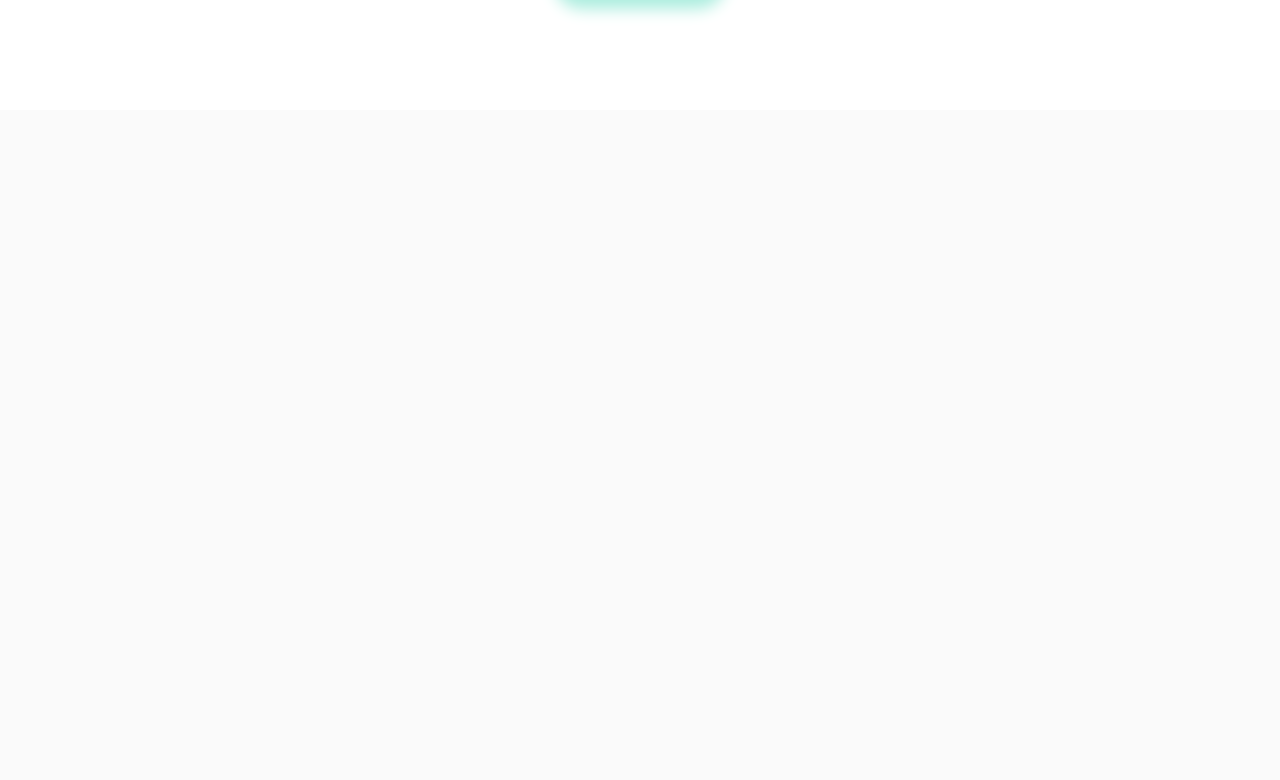
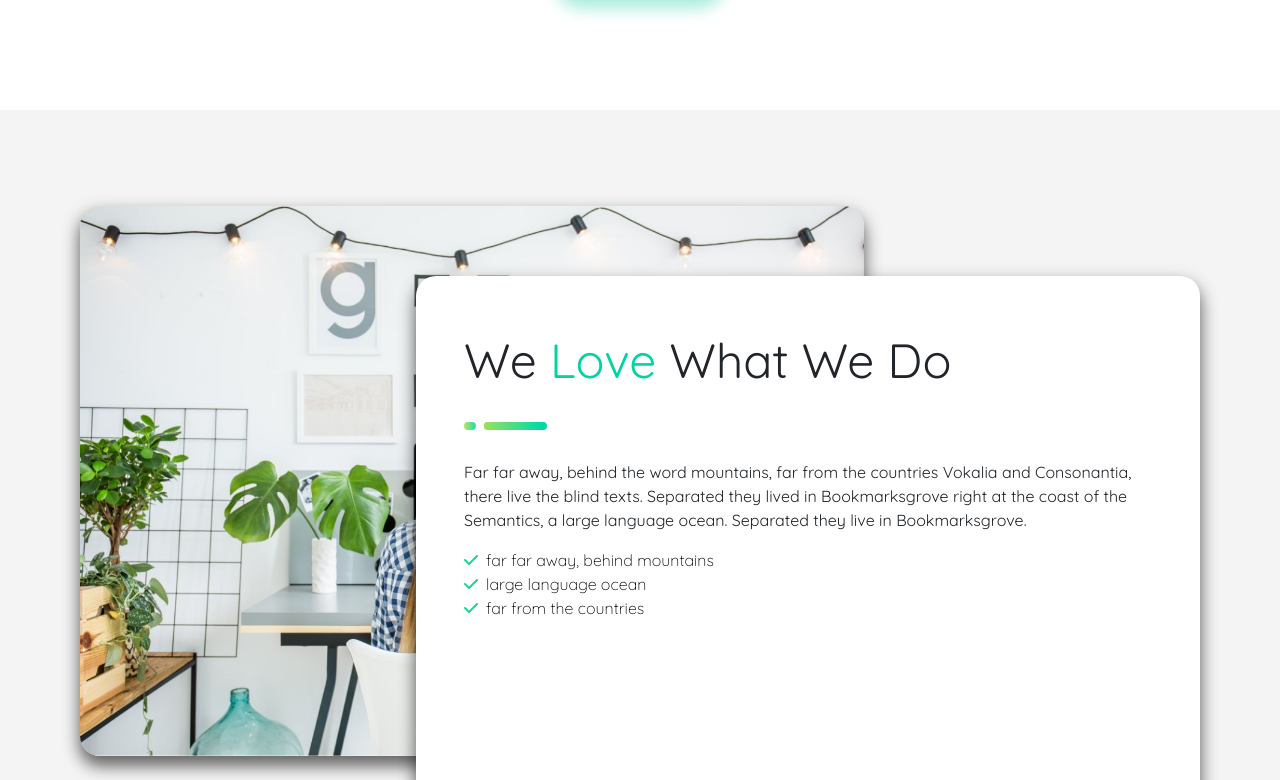
Before and after one commit to CosimoA/proj-html-vuejs, a Vue app: page / in a window 1280 px wide. Shown: the part 5080-5860 px from the top of the page. Built offline with nearby package versions, Linux system fonts and the light colour scheme.

Commit message:
add: added home.scss path and user number section

```diff
--- a/src/pages/Home.vue
+++ b/src/pages/Home.vue
@@ -263,8 +263,39 @@
                 </div>
             </div> <!--end projects-->
         </section>
-        <section style="background-color: #fafafa; margin-top: 4em; height: 720px">
+        <section style="background-color: #f4f4f4; margin-top: 4em; height: 750px">
+            <div class="user_container">
+                <div class="numbers">
 
+                </div>
+                <div class="text_love p-5">
+                    <p style=" font-size: 3em;"> We <span>Love</span> What We Do</p>
+                    <img src="/divider.svg" alt="">
+                    <p style="margin-top: 1.5em;">
+                        Far far away, behind the word mountains, far from the countries Vokalia and Consonantia, there live
+                        the blind texts. Separated they lived in Bookmarksgrove right at the coast of the Semantics, a large
+                        language ocean. Separated they live in Bookmarksgrove.
+                    </p>
+                    <div class="checked">
+                        <i class="fa-solid fa-check me-2" style="color: #1cd595;">
+                        </i>
+                        <span style="color: #000000; font-weight: lighter;">far far away, behind mountains
+                        </span>
+                    </div>
+                    <div class="checked">
+                        <i class="fa-solid fa-check me-2" style="color: #1cd595;">
+                        </i>
+                        <span style="color: #000000; font-weight: lighter;">large language ocean
+                        </span>
+                    </div>
+                    <div class="checked">
+                        <i class="fa-solid fa-check me-2" style="color: #1cd595;">
+                        </i>
+                        <span style="color: #000000; font-weight: lighter;">far from the countries
+                        </span>
+                    </div>
+                </div>
+            </div>
         </section>
         <section style="background-color: ##f9f9f9;">
             <div class=" plan">
@@ -461,185 +492,5 @@
 </template>
 
 <style lang="scss" scoped>
-@use '../styles/partials/mixins' as *;
-
-section {
-    padding-top: 6em;
-    padding-left: 5em;
-    padding-right: 5em;
-}
-
-#elegant {
-    font-size: 2.2em;
-    text-align: center;
-    font-weight: 600;
-}
-
-h2 {
-    color: #76db6a;
-    font-weight: normal;
-    font-size: 1.3em;
-    word-spacing: 0.3em;
-}
-
-h1 {
-    font-size: 2.9em;
-    font-weight: bold;
-}
-
-span {
-    color: #00d4a2;
-}
-
-.item {
-    @include flex (wrap_b)
-}
-
-.button_read {
-    background-color: #323232;
-    border-radius: 2em;
-    padding: 0.6em;
-    text-align: center;
-    width: 10em;
-    box-shadow: 0 8px 16px 0 rgba(0, 0, 0, 0.2), 0 6px 20px 0 rgba(0, 0, 0, 0.19);
-    transition: all 0.3s ease;
-}
-
-.button_read:hover {
-    cursor: pointer;
-    background-color: #00d9a6;
-    filter: brightness(110%);
-    box-shadow: 0 8px 16px 0 rgba(0, 0, 0, 0.2), 0 6px 20px 0 #00d9a6;
-    transform: scale(0.9)
-}
-
-a {
-    text-decoration: none;
-    color: white;
-    font-size: 0.9em;
-    box-shadow: 1em;
-}
-
-li a {
-    color: black;
-    font-weight: 450;
-    padding: 0.6em;
-}
-
-li a:hover {
-    color: #00d4a2;
-    cursor: grab;
-}
-
-.prev,
-.next {
-    width: 3em;
-    height: 3em;
-    margin: 10px 0;
-    border-radius: 50%;
-    background: #ccc;
-    // position: absolute;
-    cursor: pointer;
-}
-
-.prev:hover {
-    background-color: #00d4a2;
-}
-
-.next:hover {
-    background-color: #00d4a2;
-}
-
-.item_img {
-    display: flex;
-    flex-direction: column;
-    justify-content: space-between;
-    align-items: center;
-
-}
-
-.item_img img {
-    width: 90%;
-}
-
-.button_view {
-    border-radius: 2em;
-    padding: 0.6em;
-    text-align: center;
-    width: 10em;
-    background-image: linear-gradient(to right, #8ddc63, #1cd595);
-    box-shadow: 0px 5px 16px 6px rgba(171, 237, 222, );
-    transition: all 0.3s ease;
-}
-
-.button_view:hover {
-    transition: all 0.5s ease;
-    transition: 2s;
-    background-color: #323232;
-}
-
-
-.featcard_container {
-    border-radius: 2em;
-    box-shadow: 0 10px 16px 0 rgba(0, 0, 0, 0.2), 0 6px 20px 0 rgba(0, 0, 0, 0.19);
-    background-color: #f9f9f9;
-    margin-top: 3em;
-}
-
-
-.misscard_container {
-    position: relative;
-}
-
-.box_card {
-    width: 100%;
-    height: 100%;
-    position: absolute;
-    top: 0;
-    left: 0;
-
-}
-
-.overlay {
-    z-index: 9;
-    margin: 60px 140px 30px;
-}
-
-
-.box_card img {
-    width: 80%;
-    border-radius: 20px;
-    box-shadow: 0 10px 16px 0 rgba(0, 0, 0, 0.514), 0 6px 20px 0 rgba(0, 0, 0, 0.19);
-}
-
-
-.designing {
-    background-color: #ffffff;
-    height: 100px;
-    width: 100%;
-}
-
-// // MEDIA QUERY
-
-// // Tablet
-// @media all and (min-width: 767px) {
-//     .container {
-//         max-width: 767px;
-//     }
-
-//     .item_img {
-//         flex-direction: row-reverse;
-//         justify-content: space-between;
-//         align-items: center;
-
-//     }
-
-// }
-
-// // Desktop
-// @media all and (max-width: 1024px) {
-//     .container {
-//         max-width: 1024px;
-//     }
-// }
+@use '../styles/home.scss';
 </style>
--- /dev/null
+++ b/src/styles/home.scss
@@ -0,0 +1,210 @@
+@use '../styles/partials/mixins' as *;
+
+section {
+    padding-top: 6em;
+    padding-left: 5em;
+    padding-right: 5em;
+}
+
+#elegant {
+    font-size: 2.2em;
+    text-align: center;
+    font-weight: 600;
+}
+
+h2 {
+    color: #76db6a;
+    font-weight: normal;
+    font-size: 1.3em;
+    word-spacing: 0.3em;
+}
+
+h1 {
+    font-size: 2.9em;
+    font-weight: bold;
+}
+
+span {
+    color: #00d4a2;
+}
+
+.item {
+    @include flex (wrap_b)
+}
+
+.button_read {
+    background-color: #323232;
+    border-radius: 2em;
+    padding: 0.6em;
+    text-align: center;
+    width: 10em;
+    box-shadow: 0 8px 16px 0 rgba(0, 0, 0, 0.2), 0 6px 20px 0 rgba(0, 0, 0, 0.19);
+    transition: all 0.3s ease;
+}
+
+.button_read:hover {
+    cursor: pointer;
+    background-color: #00d9a6;
+    filter: brightness(110%);
+    box-shadow: 0 8px 16px 0 rgba(0, 0, 0, 0.2), 0 6px 20px 0 #00d9a6;
+    transform: scale(0.9)
+}
+
+a {
+    text-decoration: none;
+    color: white;
+    font-size: 0.9em;
+    box-shadow: 1em;
+}
+
+li a {
+    color: black;
+    font-weight: 450;
+    padding: 0.6em;
+}
+
+li a:hover {
+    color: #00d4a2;
+    cursor: grab;
+}
+
+.prev,
+.next {
+    width: 3em;
+    height: 3em;
+    margin: 10px 0;
+    border-radius: 50%;
+    background: #ccc;
+    // position: absolute;
+    cursor: pointer;
+}
+
+.prev:hover {
+    background-color: #00d4a2;
+}
+
+.next:hover {
+    background-color: #00d4a2;
+}
+
+.item_img {
+    display: flex;
+    flex-direction: column;
+    justify-content: space-between;
+    align-items: center;
+
+}
+
+.item_img img {
+    width: 90%;
+}
+
+.button_view {
+    border-radius: 2em;
+    padding: 0.6em;
+    text-align: center;
+    width: 10em;
+    background-image: linear-gradient(to right, #8ddc63, #1cd595);
+    box-shadow: 0px 5px 16px 6px rgba(171, 237, 222, );
+    transition: all 0.3s ease;
+}
+
+.button_view:hover {
+    transition: all 0.5s ease;
+    transition: 2s;
+    background-color: #323232;
+}
+
+
+.featcard_container {
+    border-radius: 2em;
+    box-shadow: 0 10px 16px 0 rgba(0, 0, 0, 0.2), 0 6px 20px 0 rgba(0, 0, 0, 0.19);
+    background-color: #f9f9f9;
+    margin-top: 3em;
+}
+
+
+.misscard_container {
+    position: relative;
+}
+
+.box_card {
+    width: 100%;
+    height: 100%;
+    position: absolute;
+    top: 0;
+    left: 0;
+
+}
+
+.overlay {
+    z-index: 9;
+    margin: 60px 140px 30px;
+}
+
+
+.box_card img {
+    width: 80%;
+    border-radius: 20px;
+    box-shadow: 0 10px 16px 0 rgba(0, 0, 0, 0.514), 0 6px 20px 0 rgba(0, 0, 0, 0.19);
+}
+
+
+.user_container {
+    position: relative;
+}
+
+.numbers {
+    position: absolute;
+    z-index: 1;
+    background-image: url(/public/person-with-long-curly-hair-PZ99QM2-2x.jpg);
+    background-size: cover;
+    height: 550px;
+    min-height: fit-content;
+    width: 70%;
+    border-radius: 20px;
+    box-shadow: 0 10px 16px 0 rgba(0, 0, 0, 0.514), 0 6px 20px 0 rgba(0, 0, 0, 0.19);
+}
+
+.text_love {
+    position: absolute;
+    z-index: 2;
+    background-color: #ffffff;
+    width: 70%;
+    height: 550px;
+    left: 30%;
+    top: 70px;
+    right: 50px;
+    border-radius: 20px;
+    box-shadow: 0 10px 16px 0 rgba(0, 0, 0, 0.514), 0 6px 20px 0 rgba(0, 0, 0, 0.19);
+}
+
+.designing {
+    background-color: #ffffff;
+    height: 100px;
+    width: 100%;
+}
+
+// // MEDIA QUERY
+
+// // Tablet
+// @media all and (min-width: 767px) {
+//     .container {
+//         max-width: 767px;
+//     }
+
+//     .item_img {
+//         flex-direction: row-reverse;
+//         justify-content: space-between;
+//         align-items: center;
+
+//     }
+
+// }
+
+// // Desktop
+// @media all and (max-width: 1024px) {
+//     .container {
+//         max-width: 1024px;
+//     }
+// }
```
